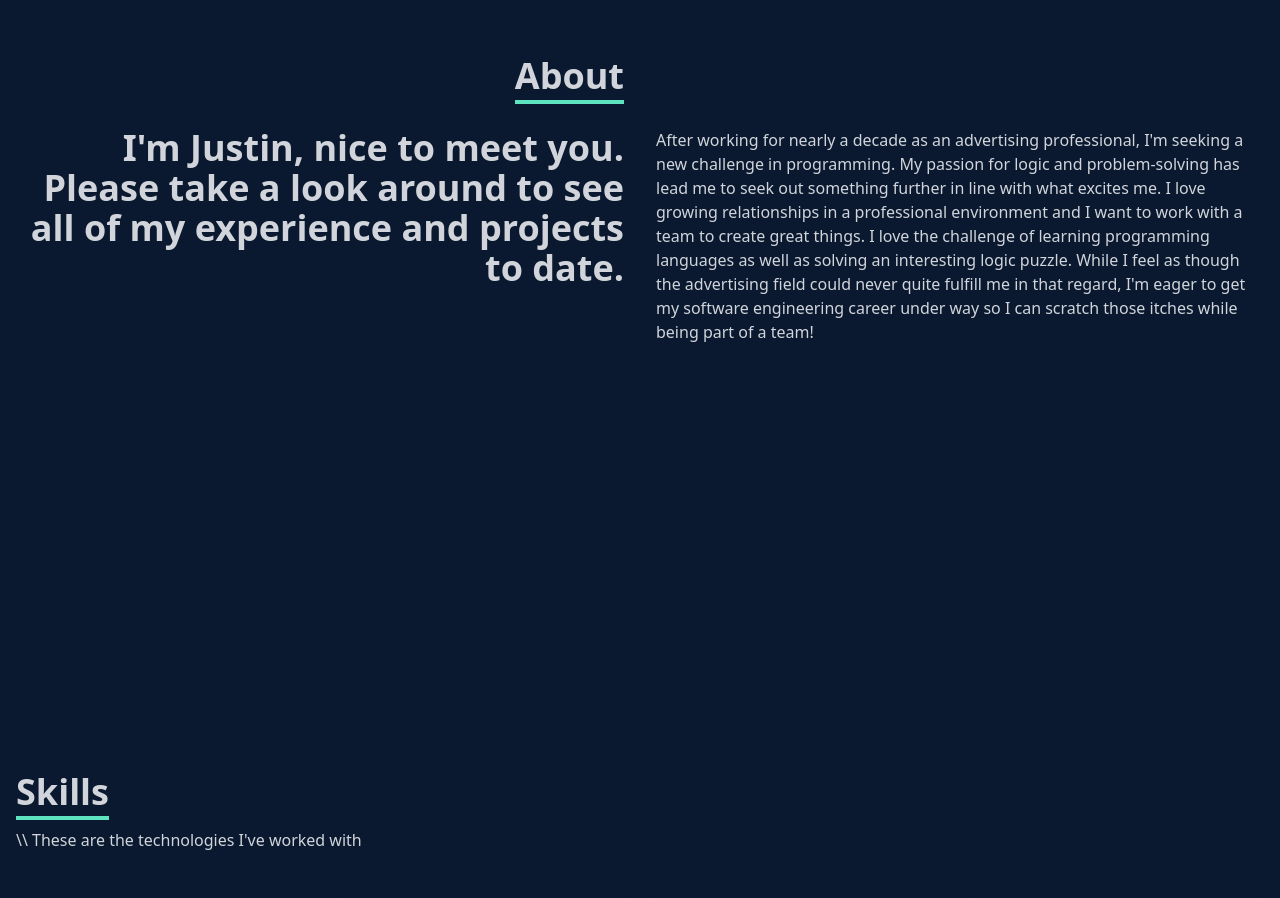
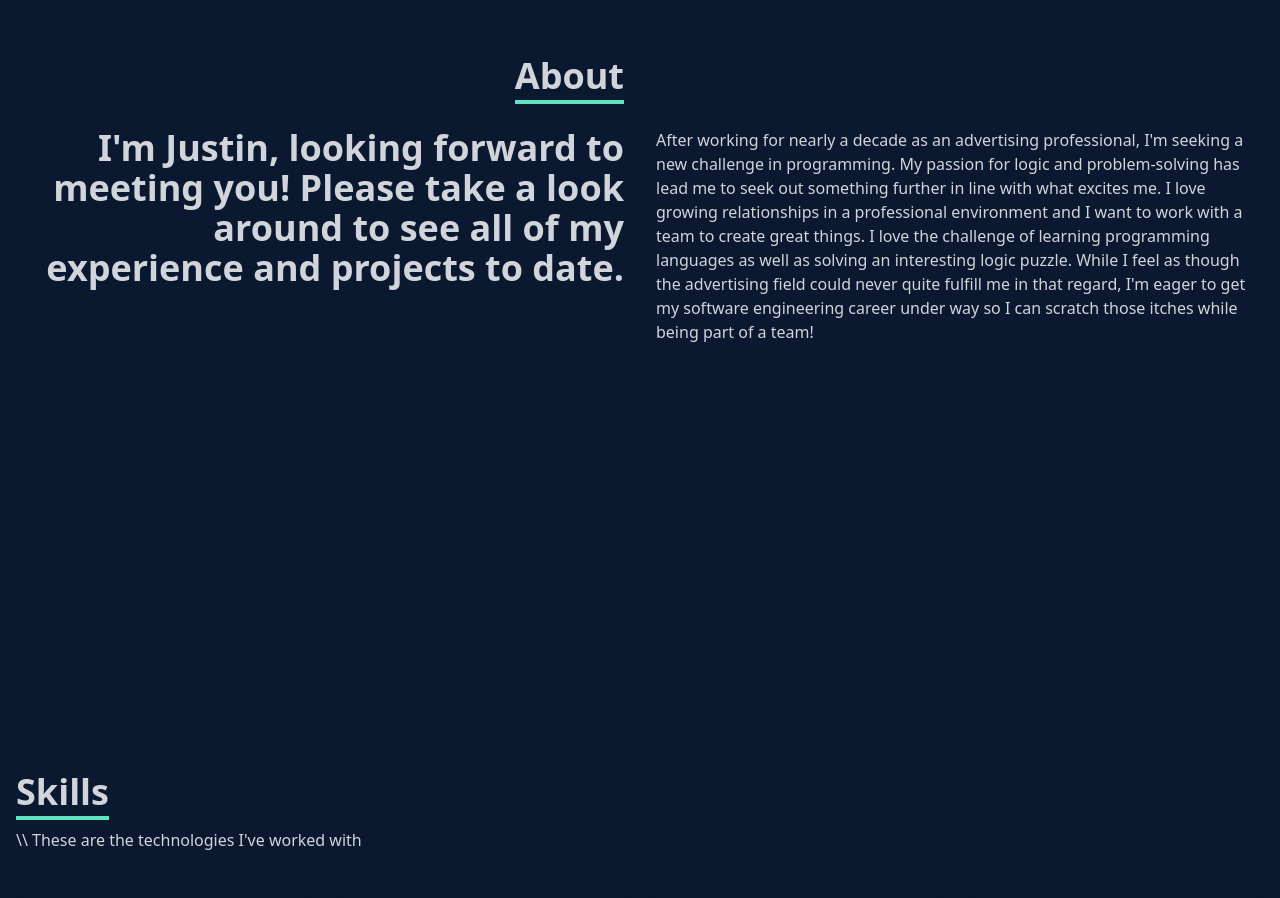
Before and after one commit to justinpsiegel/Portfolio, a React (Create React App) app: page / in a window 1280 px wide. Shown: the part 1000-1898 px from the top of the page. Built offline with nearby package versions, Linux system fonts and the light colour scheme.

Commit message:
Updated About

```diff
--- a/src/components/About.jsx
+++ b/src/components/About.jsx
@@ -15,8 +15,8 @@ const About = () => {
         <div className="max-w-[1300px] w-full grid sm:grid-cols-2 gap-8 px-4">
           <div className="sm:text-right text-4xl font-bold">
             <p>
-              I'm Justin, nice to meet you. Please take a look around to see all
-              of my experience and projects to date.
+              I'm Justin, looking forward to meeting you! Please take a look
+              around to see all of my experience and projects to date.
             </p>
           </div>
           <div>
```
